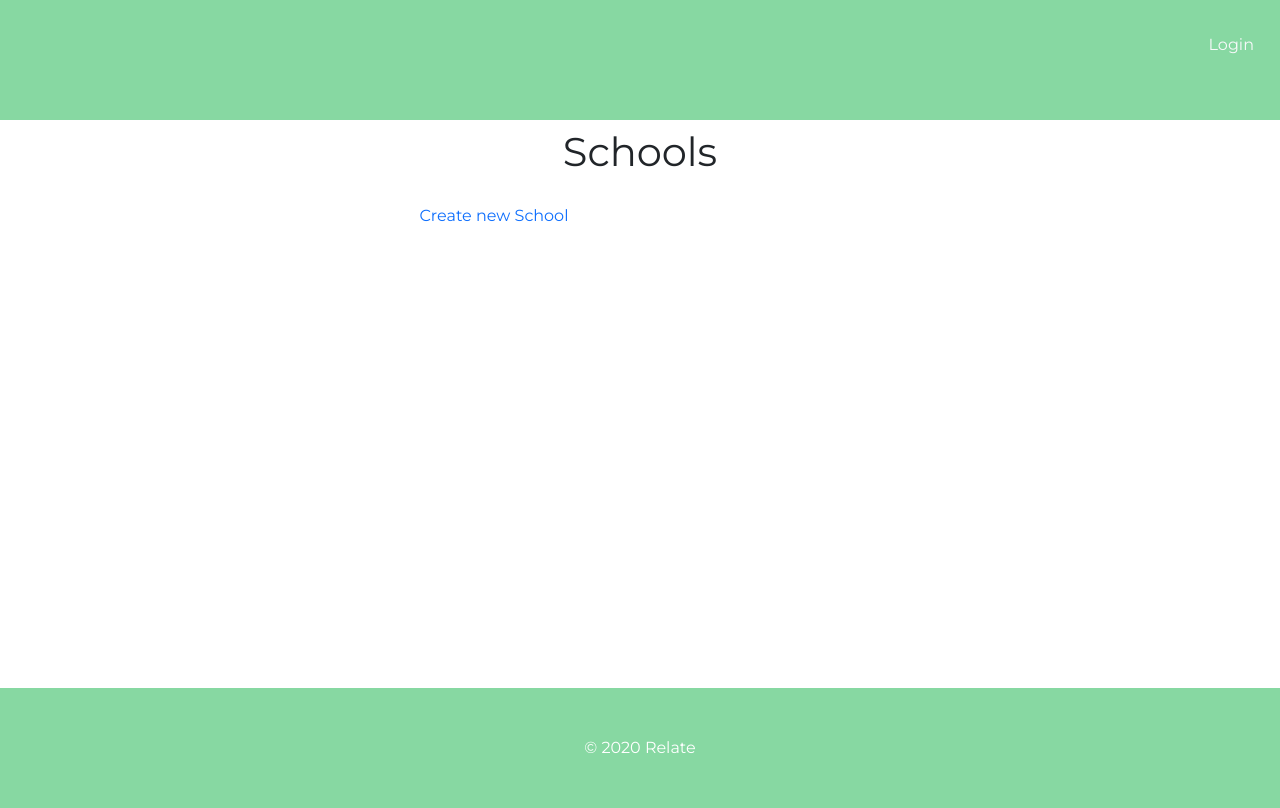
After one commit to asmodee7/relate, a Symfony app: template templates/admin/schools.html.twig in a window 1280 px wide. The commit adds this page. Run offline with Twig, Linux system fonts and the light colour scheme; the template is opened without the code that fills it, so the values that code supplies are empty; some libraries are stand-ins or nearby versions.

Commit message:
Feat: Admin School List/School Infos

```diff
--- a/src/Controller/TeacherController.php
+++ b/src/Controller/TeacherController.php
@@ -301,8 +301,7 @@ class TeacherController extends AbstractController
             return $this->redirectToRoute('my_teacher_profile', ['id' => $teacher->getId()]);
         }
 
-        return $this->render(
-            'teacher/editprofile.html.twig',
+        return $this->render('teacher/editprofile.html.twig',
             [
                 'formEditTeacher' => $form->createView()
             ]
--- a/src/Entity/Admin.php
+++ b/src/Entity/Admin.php
@@ -5,6 +5,7 @@ namespace App\Entity;
 use App\Repository\AdminRepository;
 use Doctrine\ORM\Mapping as ORM;
 use Symfony\Component\Security\Core\User\UserInterface;
+use Symfony\Component\Validator\Constraints as Assert;
 
 /**
  * @ORM\Entity(repositoryClass=AdminRepository::class)
--- /dev/null
+++ b/templates/admin/schools.html.twig
@@ -0,0 +1,37 @@
+{% extends 'base.html.twig' %}
+
+{% block title %}Homepage | Schools
+{% endblock %}
+
+{% block body %}
+
+	<h1 class=" text-center mt-2 pb-1">Schools</h1>
+	<br>
+
+	<div class="row justify-content-center">
+
+		{% for school in schools %}
+
+			<div class="col-md-5">
+				<table class="table text-center table-hover table-bordered choice-h">
+					<tr>
+						<th class="display-4">
+                            <p>Id of the school{{ school.id }}</p>
+							<a href="{{ path('school_infos', {'id': school.id }) }}">
+								{{ school.schoolName }}<br><i class="fas fa-users"></i>
+							</a>
+						</th>
+					</tr>
+				</table>
+			</div>
+
+		{% endfor %}
+
+		<div class="col-md-5">
+			<a href="{{path('create_school')}}">Create new School</a>
+		</div>
+
+	</div>
+
+
+{% endblock %}
--- a/templates/base.html.twig
+++ b/templates/base.html.twig
@@ -38,7 +38,7 @@
 						{% endif %}
 						{% if is_granted('ROLE_ADMIN') %}
 						<li class="nav-item">
-							<a class="nav-link" href="#">Schools</a>
+							<a class="nav-link" href="{{ path('schools') }}">Schools</a>
 						</li>
 						<li class="nav-item">
 							<a class="nav-link" href="{{ path('create_school') }}">New school</a>
```
Also changed, not shown: src/Controller/AdminController.php (+52 -1 lines), templates/admin/editschool.html.twig (added, +20 -0 lines), templates/admin/homepage.html.twig (+4 -4 lines), templates/admin/schoolinfos.html.twig (added, +20 -0 lines).
